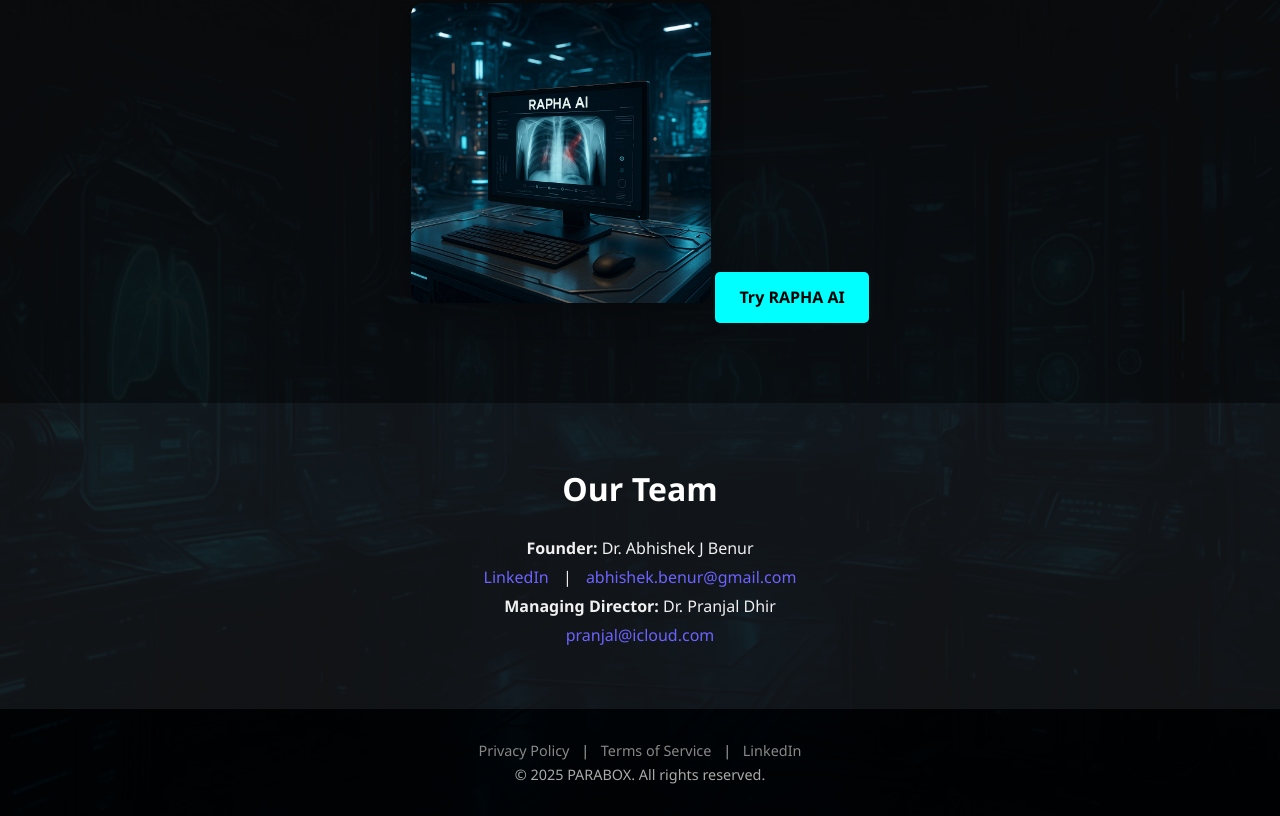
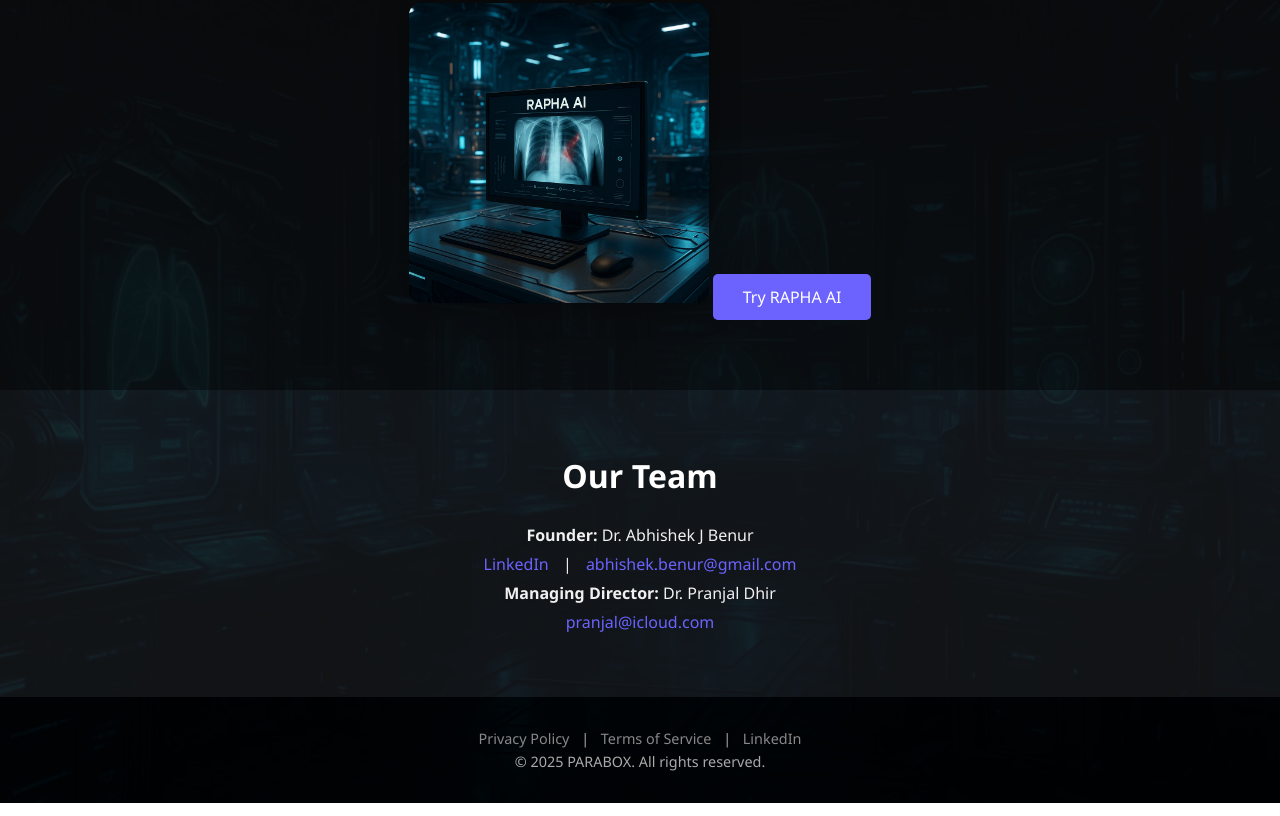
Before and after one commit to Kabirthapar31/parabox-homepage, a plain HTML site: page index.html in a window 1280 px wide. Shown: the part 1733-2549 px from the top of the page. Drawn offline with Linux system fonts and the light colour scheme.

Commit message:
Update index.html

```diff
--- a/index.html
+++ b/index.html
@@ -30,8 +30,8 @@
     <p>RAPHA AI is our flagship diagnostic model designed to analyze chest imaging and detect early signs of pulmonary conditions. Combining deep learning with clinical expertise, RAPHA enhances medical decision-making with speed and accuracy.</p>
 
     <img src="assets/images/rapha-preview.jpg" alt="RAPHA AI Preview" class="product-image">
+   <a href="https://abg-interpreter.onrender.com" target="_blank" class="cta-button">Try RAPHA AI</a>
 
-    <a href="try-rapha.html" class="cta-button try-me">Try RAPHA AI</a>
 </section>
 
 
```
